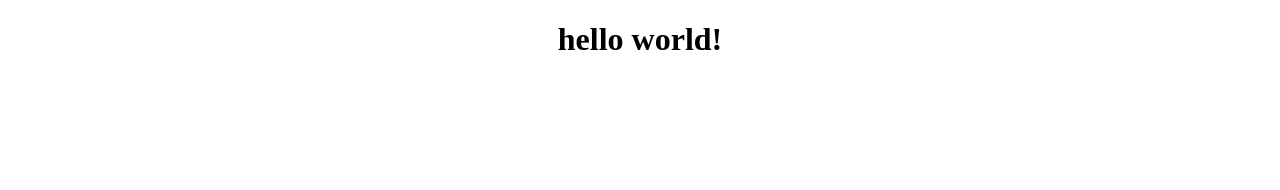
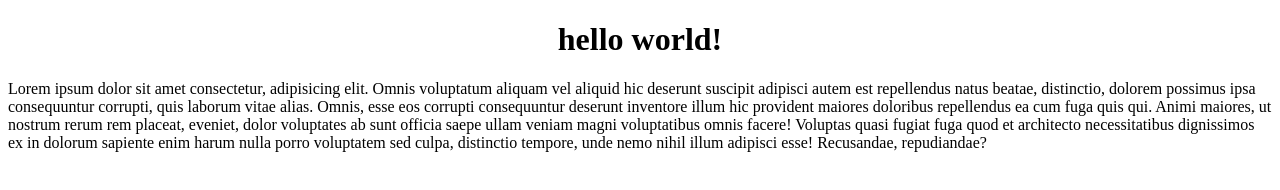
Before and after one commit to shakermahamud/es6-practice, a plain HTML site: page index.html in a window 1280 px wide. Drawn offline with Linux system fonts and the light colour scheme.

Commit message:
some html code addclear

```diff
--- a/index.html
+++ b/index.html
@@ -7,6 +7,7 @@
     <title>Hello World</title>
 </head>
 <h1 style="text-align:center;">hello world!</h1>
+<p>Lorem ipsum dolor sit amet consectetur, adipisicing elit. Omnis voluptatum aliquam vel aliquid hic deserunt suscipit adipisci autem est repellendus natus beatae, distinctio, dolorem possimus ipsa consequuntur corrupti, quis laborum vitae alias. Omnis, esse eos corrupti consequuntur deserunt inventore illum hic provident maiores doloribus repellendus ea cum fuga quis qui. Animi maiores, ut nostrum rerum rem placeat, eveniet, dolor voluptates ab sunt officia saepe ullam veniam magni voluptatibus omnis facere! Voluptas quasi fugiat fuga quod et architecto necessitatibus dignissimos ex in dolorum sapiente enim harum nulla porro voluptatem sed culpa, distinctio tempore, unde nemo nihil illum adipisci esse! Recusandae, repudiandae?</p>
 <script src="main.js"></script>
 <body>
 
```
